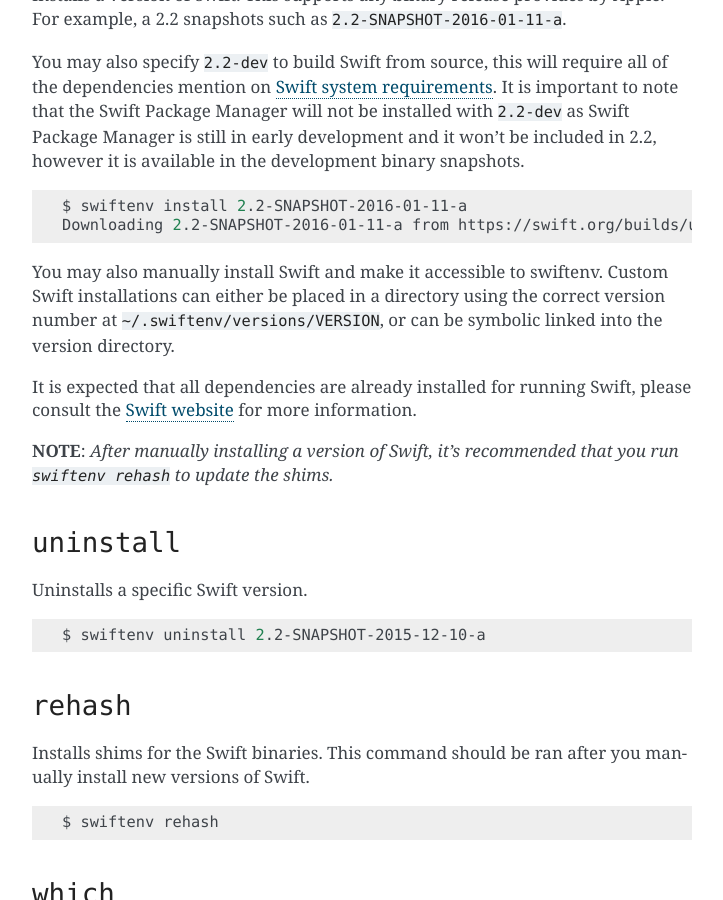
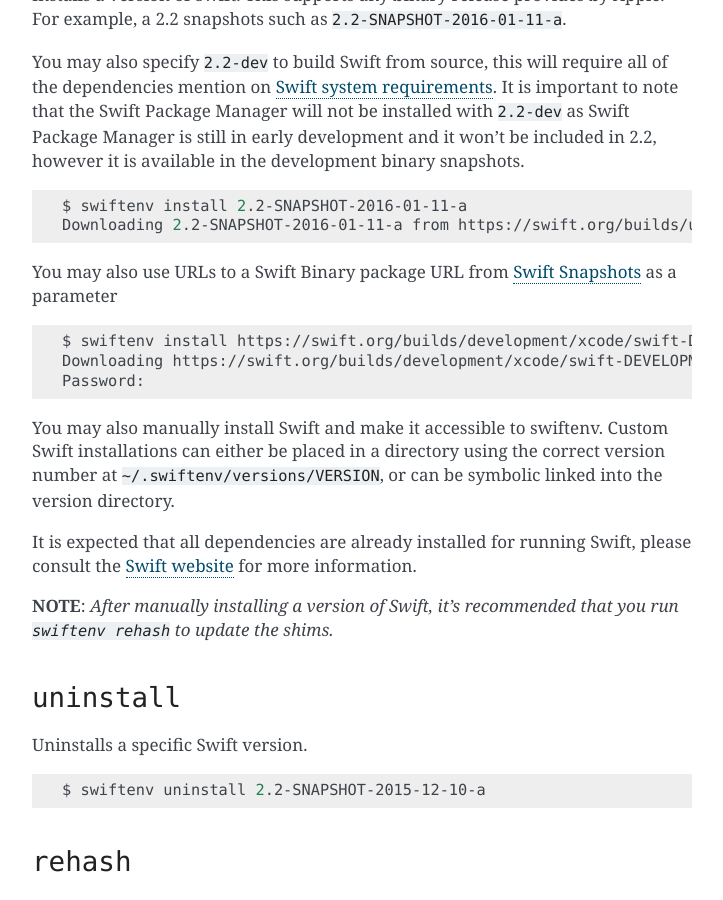
Before and after one commit to kylef/swiftenv, a Sphinx documentation site: the page built from docs/commands.md, in a window 1280 px wide and 900 px high, scrolled down 1115 px. Shown: the whole window, without its empty margins (388-1111 px from the left). Built offline with Sphinx 7.4.7, drawn with Linux system fonts in a browser that asks for light colours; comment, search, counter and statistics services are not loaded.

Commit message:
swiftenv install parameter description for website
Accompanying update for swiftenv install parameters

````diff
--- a/docs/commands.md
+++ b/docs/commands.md
@@ -64,6 +64,13 @@
 Downloading 2.2-SNAPSHOT-2016-01-11-a from https://swift.org/builds/ubuntu1510/swift-2.2-SNAPSHOT-2016-01-11-a/swift-2.2-SNAPSHOT-2016-01-11-a-ubuntu15.10.tar.gz
 ```
 
+You may also use URLs to a Swift Binary package URL from [Swift Snapshots](https://swift.org/download/#latest-development-snapshots) as a parameter
+```shell
+$ swiftenv install https://swift.org/builds/development/xcode/swift-DEVELOPMENT-SNAPSHOT-2016-03-01-a/swift-DEVELOPMENT-SNAPSHOT-2016-03-01-a-osx.pkg
+Downloading https://swift.org/builds/development/xcode/swift-DEVELOPMENT-SNAPSHOT-2016-03-01-a/swift-DEVELOPMENT-SNAPSHOT-2016-03-01-a-osx.pkg
+Password:
+```
+
 You may also manually install Swift and make it accessible to swiftenv. Custom
 Swift installations can either be placed in a directory using the correct
 version number at `~/.swiftenv/versions/VERSION`, or can be symbolic
````
